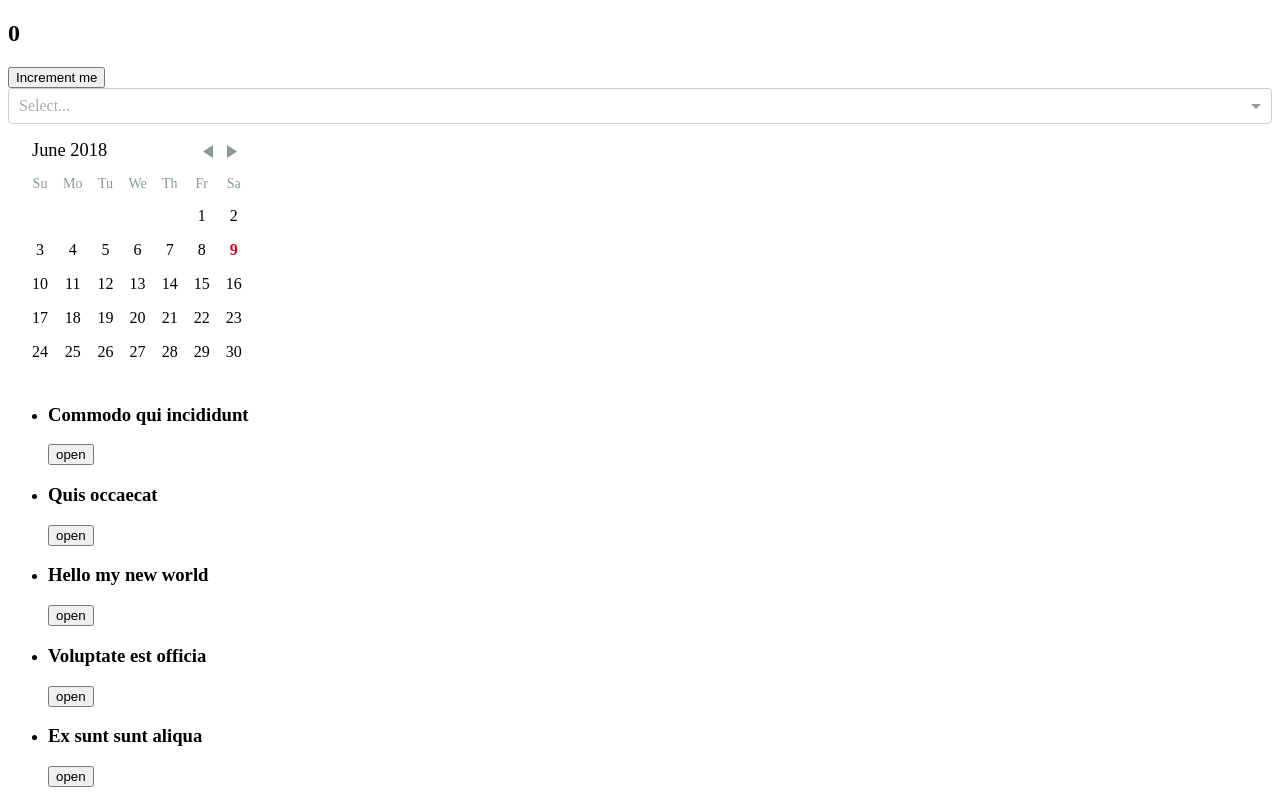
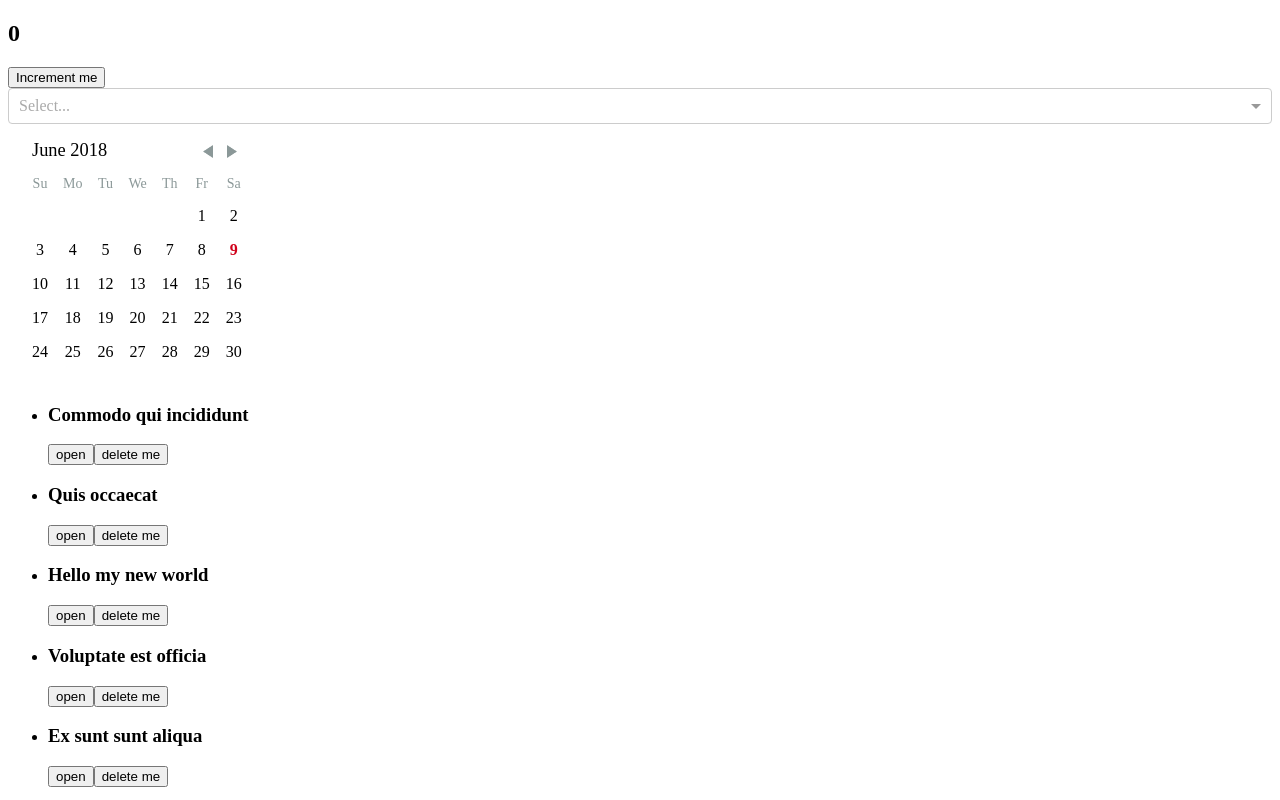
Before and after one commit to SALeon/NewsReact, a React app: page / in a window 1280 px wide. Shown: the top 800 px of the page. Built offline with nearby package versions, Linux system fonts and the light colour scheme.

Commit message:
add delete article functionality

```diff
--- a/src/AC/index.js
+++ b/src/AC/index.js
@@ -1,5 +1,14 @@
+import {DELETE_ARTICLE, INCREMENT} from '../constants';
+
 export function increment() {
     return {
-        type: 'INCREMENT'
+        type: INCREMENT
     }
 }
+
+export function deleteArticle(id) {
+    return {
+        type: DELETE_ARTICLE,
+        payload: {id}
+    }
+}
--- a/src/components/App.js
+++ b/src/components/App.js
@@ -1,6 +1,5 @@
 import React, {Component} from 'react';
 import ArticleList from '../components/ArticleList';
-import {articles} from "../fixtures";
 import Filters from './Filters';
 import Counter from './Counter';
 
@@ -10,9 +9,9 @@
 
         return (
             <div>
-                <Counter />
-                <Filters articles = {articles}/>
-                <ArticleList articles = {articles} defaultOpenId = {articles[0].id}/>
+                <Counter/>
+                <Filters articles = {[]}/>
+                <ArticleList/>
             </div>
         )
     }
--- a/src/components/Artcile/index.js
+++ b/src/components/Artcile/index.js
@@ -13,7 +13,10 @@
 import React, {Component} from 'react';
 import CommentList from '../CommenList/index';
 import PropTypes from 'prop-types';
-import { CSSTransitionGroup } from 'react-transition-group'
+import { CSSTransitionGroup } from 'react-transition-group';
+import './style.css';
+import {deleteArticle} from '../../AC';
+import {connect} from 'react-redux';
 
 class Article extends Component {
     static propTypes = {
@@ -33,6 +36,7 @@
                 <button onClick={click(article.id)}>
                     {isView ? 'close' : 'open'}
                 </button>
+                <button onClick = {this.handleDelete}>delete me</button>
                 <CSSTransitionGroup
                     transitionName = 'article'
                     transitionAppear
@@ -56,6 +60,11 @@
             <CommentList comments={article.comments}/>
         </section>;
     }
+
+    handleDelete = () => {
+        const {deleteArticle, article} = this.props;
+        deleteArticle(article.id);
+    }
 }
 
-export default Article;
+export default connect(null, { deleteArticle })(Article);
--- a/src/components/ArticleList.js
+++ b/src/components/ArticleList.js
@@ -2,14 +2,13 @@
 import Index from './Artcile/index';
 import PropTypes from 'prop-types';
 import accordion from '../decorators/accordion';
+import {connect} from 'react-redux';
 
 class ArticleList extends Component {
    static propTypes = {
-       article: PropTypes.shape({
-           id: PropTypes.string,
-           title: PropTypes.string,
-           text: PropTypes.string
-       }),
+       //from connect
+       articles: PropTypes.array.isRequired,
+
        //from toggleOpen decorator
        toggleOpen: PropTypes.func.isRequired
    };
@@ -42,4 +41,6 @@
 //     articles: PropTypes.array.isRequired
 // };
 
-export default accordion(ArticleList);
+export default connect(state => ({
+    articles: state.articles
+}))(accordion(ArticleList));
--- a/src/components/Root.js
+++ b/src/components/Root.js
@@ -3,11 +3,11 @@
 import store from '../store';
 import {Provider} from 'react-redux';
 
-function Root(props) {
+function Root() {
     return (
         <div>
             <Provider store = {store}>
-                <App {...props}/>
+                <App/>
             </Provider>
         </div>
     )
--- /dev/null
+++ b/src/constants.js
@@ -0,0 +1,3 @@
+
+export const DELETE_ARTICLE = 'DELETE_ARTICLE';
+export const INCREMENT = 'INCREMENT';
--- /dev/null
+++ b/src/reducer/articles.js
@@ -0,0 +1,16 @@
+import {articles as defaultArticles} from '../fixtures';
+import {DELETE_ARTICLE} from '../constants';
+
+
+export default (articleState = defaultArticles, action) => {
+    const {type, payload} = action;
+
+    switch (type) {
+
+        case DELETE_ARTICLE:
+            console.log(payload);
+            return articleState.filter(article => article.id !== payload.id)
+    }
+
+    return articleState;
+}
--- a/src/reducer/couter.js
+++ b/src/reducer/couter.js
@@ -1,8 +1,10 @@
+import {INCREMENT} from '../constants'
+
 export default (count = 0, action) => {
     const {type} = action;
 
     switch(type) {
-        case 'INCREMENT': return count+1;
+        case INCREMENT: return count + 1;
     }
 
     return count;
--- a/src/reducer/index.js
+++ b/src/reducer/index.js
@@ -1,6 +1,8 @@
 import {combineReducers} from 'redux';
 import counterReducer from './couter';
+import articles from './articles';
 
 export default combineReducers({
-    count: counterReducer
+    count: counterReducer,
+    articles
 });
```
